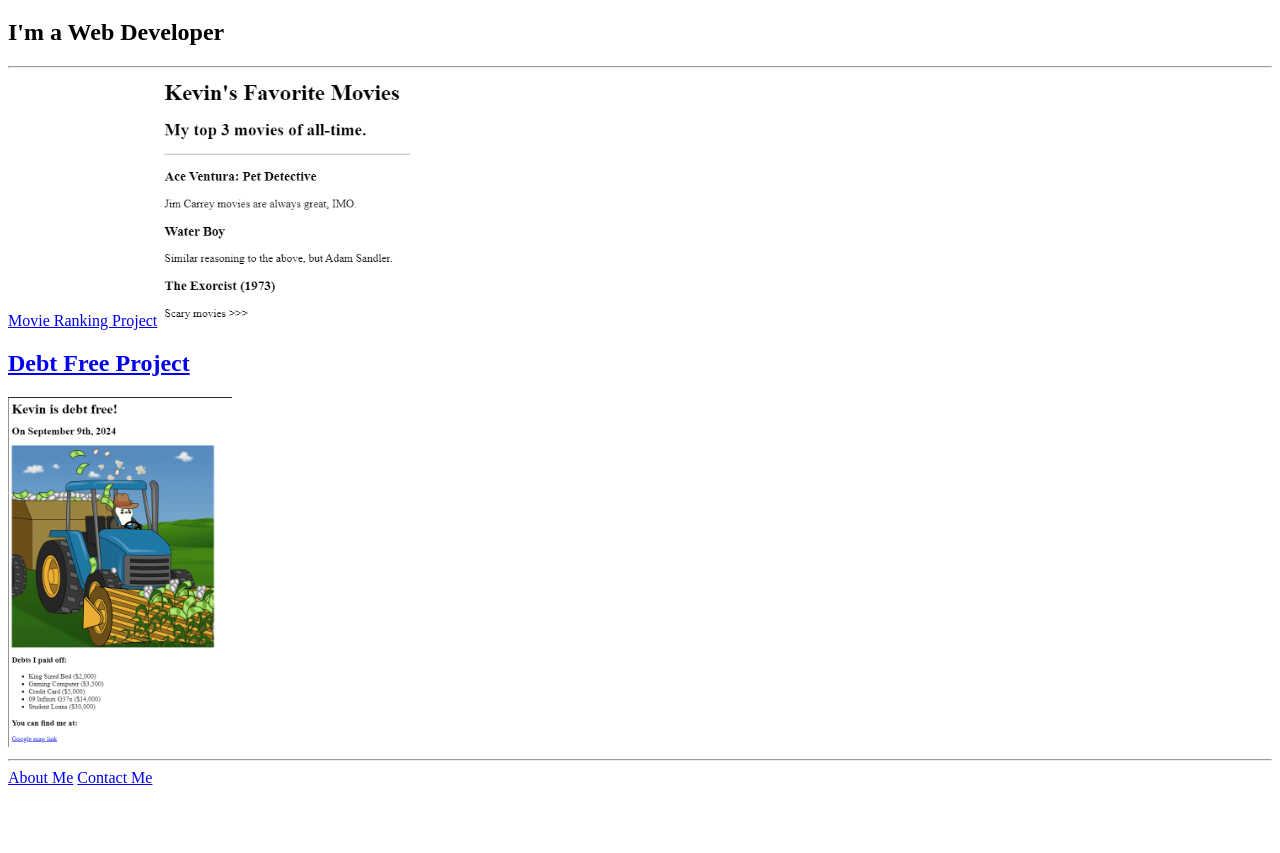
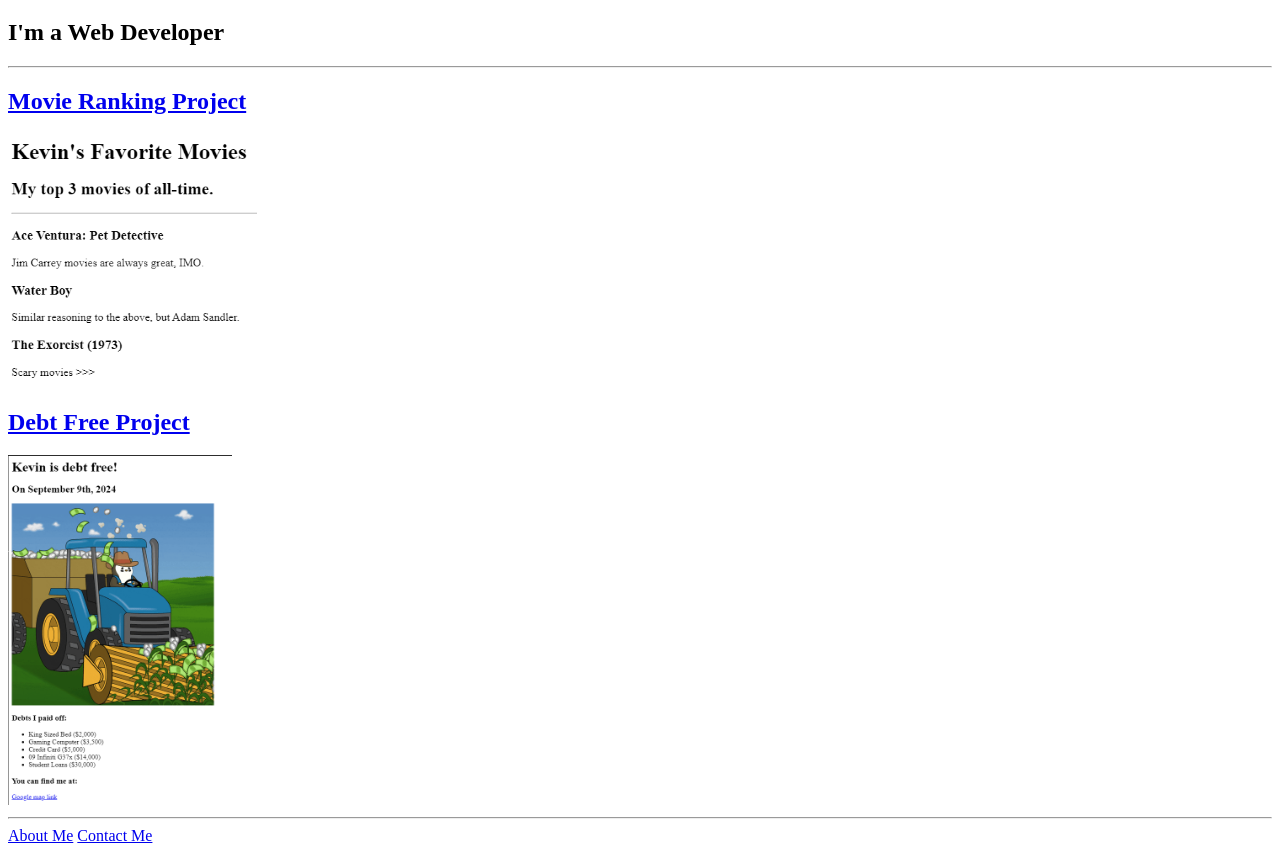
Before and after one commit to KevinKomro/html-portfolio, a plain HTML site: page index.html in a window 1280 px wide. Shown: the part 61-914 px from the top of the page. Before the commit the page ends 856 px from the top, so only its background shows below. Drawn offline with Linux system fonts and the light colour scheme.

Commit message:
Update index.html

```diff
--- a/index.html
+++ b/index.html
@@ -14,7 +14,7 @@
 
     <hr />
 
-    <h2-><a href="./public/movie-ranking.html">Movie Ranking Project</a></h2>
+    <h2><a href="./public/movie-ranking.html">Movie Ranking Project</a></h2>
     <img src="./assets/images/movie-ranking-kevin.png" height="250" />
 
     <h2><a href="./public/debt-free.html">Debt Free Project</a></h2>
```
